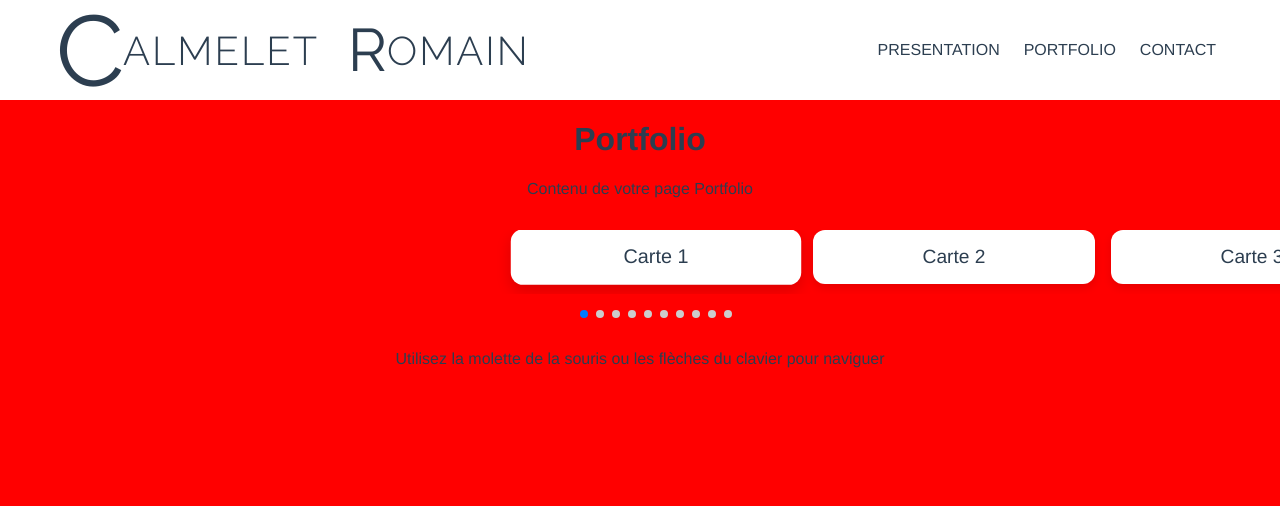
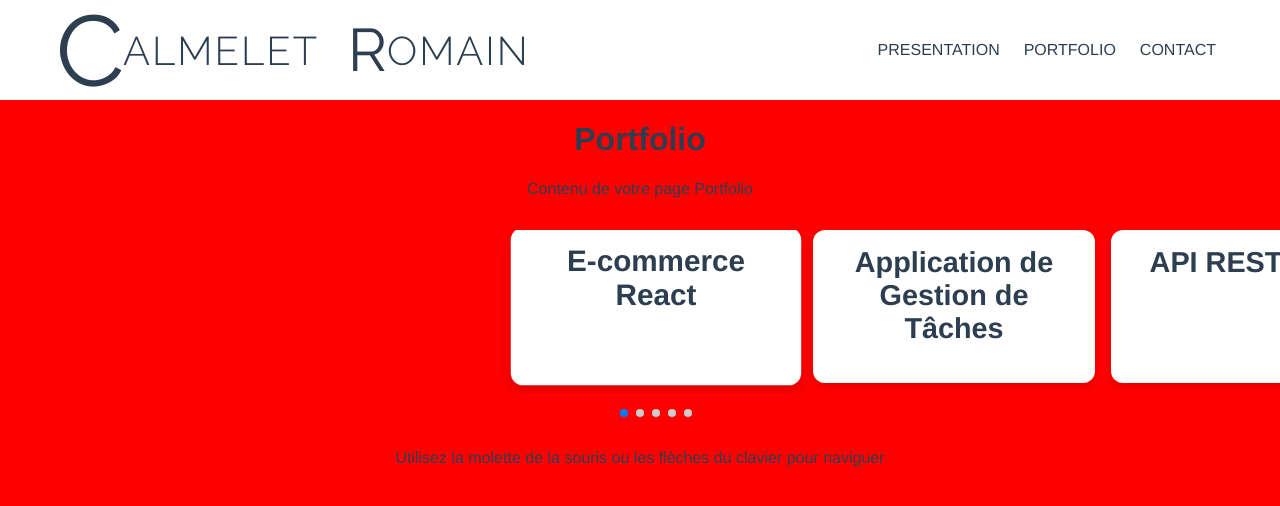
Before and after one commit to roCal93/Romain-Calmelet, a React (Vite) app: page /Romain-Calmelet/portfolio in a window 1280 px wide. Shown: the top 506 px of the page. Built offline with nearby package versions, Linux system fonts and the light colour scheme.

Commit message:
sliderReadyForTrueData

```diff
--- /dev/null
+++ b/src/assets/data/projects.js
@@ -0,0 +1,97 @@
+export const projects = [
+    {
+        id: 1,
+        name: "E-commerce React",
+        description: "Application e-commerce complète avec panier, authentification et paiement",
+        technologies: ["React", "Node.js", "MongoDB", "Stripe API", "Redux"],
+        image: "/images/ecommerce-preview.jpg",
+        githubLink: "https://github.com/username/ecommerce-react",
+        demoLink: "https://ecommerce-demo.netlify.app",
+        creationDate: "2024-01",
+        duration: "3 mois",
+        status: "Terminé",
+        features: [
+            "Authentification JWT",
+            "Panier d'achat persistant",
+            "Paiement sécurisé Stripe",
+            "Dashboard admin",
+            "Recherche et filtres avancés"
+        ]
+    },
+    {
+        id: 2,
+        name: "Application de Gestion de Tâches",
+        description: "Gestionnaire de tâches collaboratif avec système de drag & drop",
+        technologies: ["Vue.js", "Firebase", "Vuetify", "Chart.js"],
+        image: "/images/taskmanager-preview.jpg",
+        githubLink: "https://github.com/username/task-manager",
+        demoLink: "https://taskmanager-app.web.app",
+        creationDate: "2023-11",
+        duration: "2 mois",
+        status: "Terminé",
+        features: [
+            "Drag & drop des tâches",
+            "Collaboration en temps réel",
+            "Notifications push",
+            "Statistiques et graphiques",
+            "Export PDF des rapports"
+        ]
+    },
+    {
+        id: 3,
+        name: "API REST Blog",
+        description: "API REST complète pour un système de blog avec authentification",
+        technologies: ["Node.js", "Express", "PostgreSQL", "JWT", "Docker"],
+        image: "/images/api-blog-preview.jpg",
+        githubLink: "https://github.com/username/blog-api",
+        demoLink: "https://api-blog-docs.herokuapp.com",
+        creationDate: "2023-09",
+        duration: "1.5 mois",
+        status: "Terminé",
+        features: [
+            "CRUD complet articles",
+            "Système de commentaires",
+            "Gestion des utilisateurs",
+            "Documentation Swagger",
+            "Tests unitaires Jest"
+        ]
+    },
+    {
+        id: 4,
+        name: "Dashboard Analytics",
+        description: "Tableau de bord interactif pour visualisation de données",
+        technologies: ["Angular", "D3.js", "TypeScript", "RxJS", "Material UI"],
+        image: "/images/dashboard-preview.jpg",
+        githubLink: "https://github.com/username/analytics-dashboard",
+        demoLink: "https://analytics-dashboard.vercel.app",
+        creationDate: "2024-02",
+        duration: "2.5 mois",
+        status: "En cours",
+        features: [
+            "Graphiques interactifs",
+            "Données en temps réel",
+            "Export des données",
+            "Thème sombre/clair",
+            "Responsive design"
+        ]
+    },
+    {
+        id: 5,
+        name: "Application Mobile Météo",
+        description: "Application météo géolocalisée avec prévisions sur 7 jours",
+        technologies: ["React Native", "Expo", "OpenWeather API", "AsyncStorage"],
+        image: "/images/weather-app-preview.jpg",
+        githubLink: "https://github.com/username/weather-app",
+        demoLink: "https://expo.dev/@username/weather-app",
+        creationDate: "2023-12",
+        duration: "1 mois",
+        status: "Terminé",
+        features: [
+            "Géolocalisation automatique",
+            "Prévisions détaillées",
+            "Villes favorites",
+            "Notifications météo",
+            "Mode hors ligne"
+        ]
+    }
+];
--- a/src/components/header/header.module.scss
+++ b/src/components/header/header.module.scss
@@ -5,6 +5,6 @@
   box-sizing: border-box;
   padding: 0 3rem;
   @media (max-width: 768px) {
-    padding: 1rem;
+    padding: 0 1rem;
   }
 }
--- a/src/components/projectCarousel/ProjectCarousel.jsx
+++ b/src/components/projectCarousel/ProjectCarousel.jsx
@@ -6,8 +6,9 @@ import styles from './projectCarousel.module.scss'
  * wheel, keyboard navigation and position indicators
  *
  * @param {Array} cards - Array of elements (React components) to display in the carousel
+ * @param {Array} cardsTitle
  */
-export default function ProjectCarousel({ cards = [] }) {
+export default function ProjectCarousel({ cards = [], cardsTitle = [] }) {
   // References and state
   const containerRef = useRef(null) // Reference to the carousel container
   const [focusedIndex, setFocusedIndex] = useState(0) // Index of the currently centered card
@@ -16,6 +17,10 @@ export default function ProjectCarousel({ cards = [] }) {
   const scrollStartX = useRef(0) // Scroll position at drag start
   const hasReachedEnd = useRef(false) // Flag if we reached the end during drag
   const hasReachedStart = useRef(false) // Flag if we reached the start during drag
+
+  // Nouveaux états pour le retournement et l'agrandissement
+  const [selectedCard, setSelectedCard] = useState(null) // Index de la carte sélectionnée
+  const [isModalOpen, setIsModalOpen] = useState(false) // État du modal
 
   /**
    * Updates the index of the card currently in the center of the carousel
@@ -76,6 +81,36 @@ export default function ProjectCarousel({ cards = [] }) {
     },
     [cards.length]
   )
+
+  /**
+   * Gère le clic sur une carte
+   * Ouvre la modal avec la carte sélectionnée
+   */
+  const handleCardClick = (index, e) => {
+    // Empêcher le clic de déclencher le drag
+    if (
+      Math.abs(dragStartX.current - (e.clientX || e.touches?.[0]?.clientX)) > 5
+    ) {
+      return
+    }
+
+    setSelectedCard(index)
+    setIsModalOpen(true)
+
+    // Empêcher le scroll quand le modal est ouvert
+    document.body.style.overflow = 'hidden'
+  }
+
+  /**
+   * Ferme le modal et réinitialise la carte
+   */
+  const closeModal = () => {
+    setIsModalOpen(false)
+    setTimeout(() => {
+      setSelectedCard(null)
+      document.body.style.overflow = 'unset'
+    }, 300) // Attendre la fin de l'animation
+  }
 
   /**
    * Effect to center margins on load
@@ -218,13 +253,20 @@ export default function ProjectCarousel({ cards = [] }) {
   /**
    * End of drag-and-drop
    * Checks if we should loop to start/end based on movement
+   * Modified to detect clicks
    */
   const handlePointerUp = (e) => {
     if (isDragging) {
-      setIsDragging(false)
-
       const endX = e.clientX || e.changedTouches?.[0]?.clientX
       const deltaX = dragStartX.current - endX
+
+      // Si le mouvement est minimal, c'est un clic
+      if (Math.abs(deltaX) < 5) {
+        setIsDragging(false)
+        return
+      }
+
+      setIsDragging(false)
       const velocity = Math.abs(deltaX) / 300 // Calculate velocity
 
       // Conditions to trigger loop:
@@ -280,7 +322,21 @@ export default function ProjectCarousel({ cards = [] }) {
     return () => container.removeEventListener('wheel', handleWheel)
   }, [cards.length, scrollToCard])
 
+  /**
+   * Effect to handle Escape key for modal
+   */
+  useEffect(() => {
+    const handleEscape = (e) => {
+      if (e.key === 'Escape' && isModalOpen) {
+        closeModal()
+      }
+    }
+
+    window.addEventListener('keydown', handleEscape)
+    return () => window.removeEventListener('keydown', handleEscape)
+  }, [isModalOpen])
   return (
+    <>
       <div className={styles.carouselWrapper}>
         {/* Main carousel container */}
         <div
@@ -303,18 +359,18 @@ export default function ProjectCarousel({ cards = [] }) {
           }}
         >
           {/* Render cards */}
-        {cards.map((card, index) => (
+          {cardsTitle.map((cardsTitle, index) => (
             <div
               key={index}
               className={styles.carouselItem}
-            aria-selected={index === focusedIndex} // Accessibility
+              aria-selected={index === focusedIndex}
+              onClick={(e) => handleCardClick(index, e)}
             >
-            {card}
+              {cardsTitle}
             </div>
           ))}
         </div>
 
-      {/* Position indicators (dots) */}
         <div className={styles.carouselIndicator}>
           {cards.map((_, index) => (
             <button
@@ -323,10 +379,33 @@ export default function ProjectCarousel({ cards = [] }) {
                 index === focusedIndex ? styles.active : ''
               }`}
               onClick={() => scrollToCard(index)}
-            aria-label={`Go to project ${index + 1}`} // Accessibility
+              aria-label={`Go to project ${index + 1}`}
             />
           ))}
         </div>
       </div>
+
+      {/* Modal pour la carte agrandie */}
+      {isModalOpen && (
+        <div
+          className={`${styles.modal} ${isModalOpen ? styles.modalOpen : ''}`}
+          onClick={closeModal}
+        >
+          <div
+            className={styles.modalContent}
+            onClick={(e) => e.stopPropagation()}
+          >
+            <button
+              className={styles.closeButton}
+              onClick={closeModal}
+              aria-label="Fermer"
+            >
+              ×
+            </button>
+            <div className={styles.modalCard}>{cards[selectedCard]}</div>
+          </div>
+        </div>
+      )}
+    </>
   )
 }
--- a/src/components/projectCarousel/projectCarousel.module.scss
+++ b/src/components/projectCarousel/projectCarousel.module.scss
@@ -38,11 +38,16 @@
   font-size: 1.2rem;
   scroll-snap-align: center; // L'élément se centre dans la vue
   transition: transform 0.3s ease; // Pour d'éventuelles animations futures
+  cursor: pointer;
 
   // Style optionnel pour mettre en évidence la carte active
   &[aria-selected='true'] {
     transform: scale(1.03);
     box-shadow: 0 6px 14px rgba(0, 0, 0, 0.15);
+  }
+
+  &:hover {
+    transform: scale(1.05);
   }
 }
 
@@ -104,3 +109,129 @@
   white-space: nowrap;
   border: 0;
 }
+
+// Modal styles
+.modal {
+  position: fixed;
+  top: 0;
+  left: 0;
+  width: 100%;
+  height: 100%;
+  background-color: rgba(0, 0, 0, 0.8);
+  display: flex;
+  justify-content: center;
+  align-items: center;
+  z-index: 1000;
+  opacity: 0;
+  visibility: hidden;
+  transition: opacity 0.3s ease, visibility 0.3s ease;
+
+  &.modalOpen {
+    opacity: 1;
+    visibility: visible;
+  }
+}
+
+.modalContent {
+  position: relative;
+  animation: modalZoomIn 0.4s ease;
+}
+
+.modalCard {
+  background: white;
+  border-radius: 16px;
+  box-shadow: 0 10px 30px rgba(0, 0, 0, 0.3);
+  padding: 2rem;
+  max-width: 90vw;
+  max-height: 90vh;
+  overflow: auto;
+  transform-origin: center;
+  animation: bounceIn 0.5s ease;
+}
+
+.closeButton {
+  position: absolute;
+  top: -40px;
+  right: -40px;
+  width: 40px;
+  height: 40px;
+  background: white;
+  border: none;
+  border-radius: 50%;
+  font-size: 24px;
+  cursor: pointer;
+  display: flex;
+  align-items: center;
+  justify-content: center;
+  transition: transform 0.2s ease;
+  z-index: 1;
+
+  &:hover {
+    transform: scale(1.1);
+  }
+}
+
+// Animations
+@keyframes modalZoomIn {
+  from {
+    transform: scale(0.8);
+    opacity: 0;
+  }
+  to {
+    transform: scale(1);
+    opacity: 1;
+  }
+}
+
+@keyframes bounceIn {
+  0% {
+    transform: scale(0.9);
+    opacity: 0;
+  }
+  50% {
+    transform: scale(1.03);
+  }
+  100% {
+    transform: scale(1);
+    opacity: 1;
+  }
+}
+
+// Animations alternatives (optionnelles)
+@keyframes slideUp {
+  from {
+    transform: translateY(100vh);
+    opacity: 0;
+  }
+  to {
+    transform: translateY(0);
+    opacity: 1;
+  }
+}
+
+@keyframes fadeInRotate {
+  from {
+    transform: scale(0.8) rotate(-5deg);
+    opacity: 0;
+  }
+  to {
+    transform: scale(1) rotate(0deg);
+    opacity: 1;
+  }
+}
+
+// Responsive
+@media (max-width: 768px) {
+  .modalCard {
+    padding: 1.5rem;
+    margin: 1rem;
+  }
+
+  .closeButton {
+    top: -30px;
+    right: -30px;
+    width: 30px;
+    height: 30px;
+    font-size: 20px;
+  }
+}
--- a/src/pages/portfolio/Portfolio.jsx
+++ b/src/pages/portfolio/Portfolio.jsx
@@ -2,16 +2,66 @@ import { useEffect, useState, useContext } from 'react'
 import { NavigationContext } from '../../app/navigationContext'
 import styles from './portfolio.module.scss'
 import ProjectCarousel from '../../components/projectCarousel/ProjectCarousel'
+import { projects } from '../../assets/data/projects'
 
 function Portfolio() {
   const [isVisible, setIsVisible] = useState(false)
   const { direction } = useContext(NavigationContext)
-  const cards = Array.from({ length: 10 }, (_, i) => (
-    <div key={i} className={styles.emptyCard}>
-      Carte {i + 1}
+
+  // Transformer les projets en cards pour le carousel
+  const cardsTitle = projects.map((projet) => (
+    <div key={projet.id} className={styles.projectCard}>
+      <h2>{projet.name}</h2>
+      <img src="" alt="" />
     </div>
   ))
+  const cards = projects.map((projet) => (
+    <div key={projet.id} className={styles.projectCard}>
+      <h2>{projet.name}</h2>
+      <p className={styles.description}>{projet.description}</p>
 
+      <div className={styles.technologies}>
+        {projet.technologies.map((tech, index) => (
+          <span key={index} className={styles.techBadge}>
+            {tech}
+          </span>
+        ))}
+      </div>
+
+      <div className={styles.details}>
+        <span className={styles.status}>{projet.status}</span>
+        <span className={styles.duration}>{projet.duration}</span>
+      </div>
+
+      <div className={styles.features}>
+        <h4>Fonctionnalités principales:</h4>
+        <ul>
+          {projet.features.slice(0, 3).map((feature, index) => (
+            <li key={index}>{feature}</li>
+          ))}
+        </ul>
+      </div>
+
+      <div className={styles.links}>
+        <a
+          href={projet.githubLink}
+          target="_blank"
+          rel="noopener noreferrer"
+          className={styles.githubLink}
+        >
+          GitHub
+        </a>
+        <a
+          href={projet.demoLink}
+          target="_blank"
+          rel="noopener noreferrer"
+          className={styles.demoLink}
+        >
+          Démo Live
+        </a>
+      </div>
+    </div>
+  ))
   useEffect(() => {
     setIsVisible(true)
     return () => setIsVisible(false)
@@ -27,11 +77,10 @@ function Portfolio() {
           : ''
       }`}
     >
-      {' '}
       <div className={styles.container}>
         <h1>Portfolio</h1>
         <p>Contenu de votre page Portfolio</p>
-        <ProjectCarousel cards={cards} loop={true} />
+        <ProjectCarousel cards={cards} cardsTitle={cardsTitle} loop={true} />
         <p>
           Utilisez la molette de la souris ou les flèches du clavier pour
           naviguer
--- a/src/styles/global.scss
+++ b/src/styles/global.scss
@@ -97,14 +97,14 @@ p {
 }
 /* Animation vers le bas */
 .page-enter-down {
-  opacity: 0;
+  opacity: 0.5;
   transform: translateY(15%);
   animation: enterDown 0.8s ease-in-out forwards;
 }
 
 /* Animation vers le haut */
 .page-enter-up {
-  opacity: 0;
+  opacity: 0.5;
   transform: translateY(-15%);
   animation: enterUp 0.8s ease-in-out forwards;
 }
```
Also changed, not shown: 6 other files (tests, documents, lock files or other folders). Lines whose indentation alone changed are shown as unchanged.
